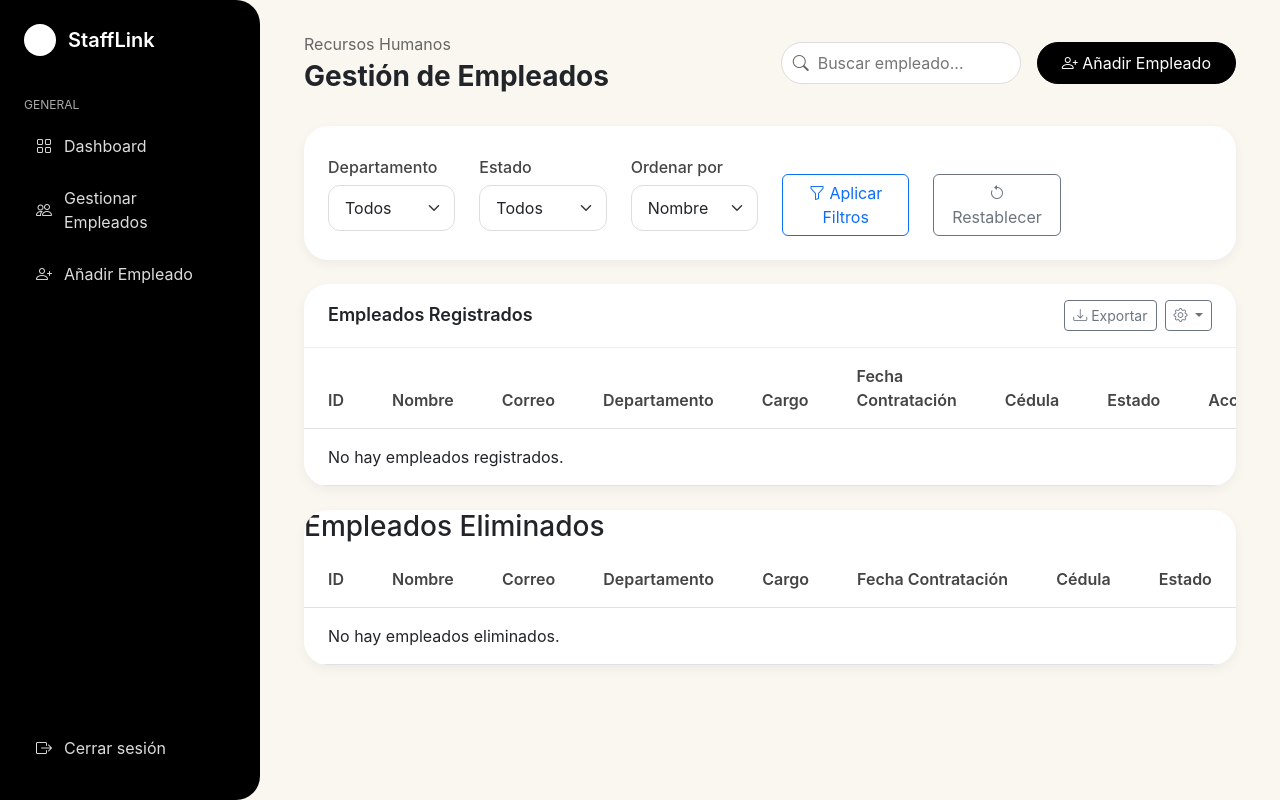
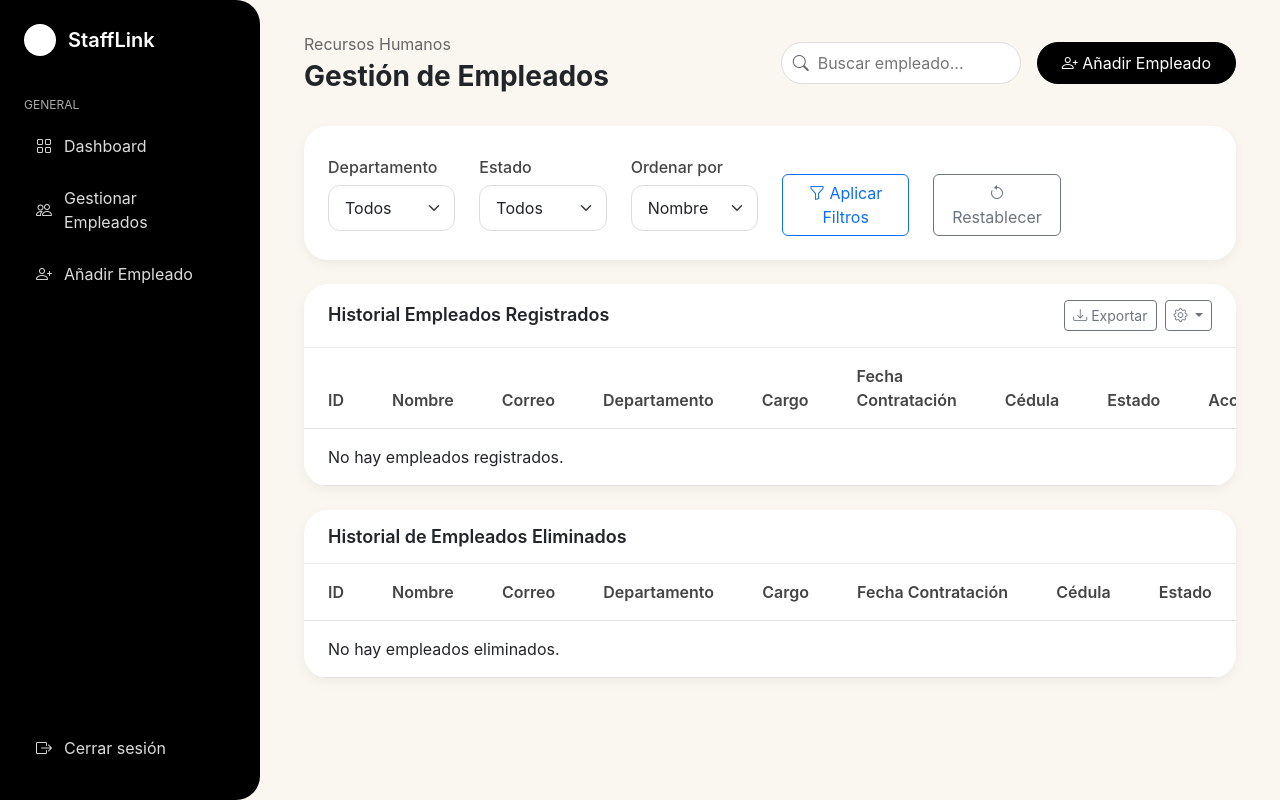
Before and after one commit to AngelBroce/Proyecto-de-software-VI, a PHP site: page /Gestion.php in a window 1280 px wide. Run offline with PHP 8.4, Linux system fonts and the light colour scheme; data that the repository does not hold is empty.

Commit message:
se cambio el titulo de las tablas

```diff
--- a/mi-proyecto-web/Gestion.php
+++ b/mi-proyecto-web/Gestion.php
@@ -85,7 +85,7 @@
                 <!-- Employees Table -->
                 <div class="table-card">
                     <div class="table-header">
-                        <h3>Empleados Registrados</h3>
+                        <h3>Historial Empleados Registrados</h3>
                         <div class="table-actions">
                             <button class="btn btn-sm btn-outline-secondary">
                                 <i class="bi bi-download"></i> Exportar
@@ -173,7 +173,9 @@
 
                 <!-- Deleted Employees Table -->
                 <div class="table-card">
-                    <h3>Empleados Eliminados</h3>
+                    <div class="table-header">
+                        <h3>Historial de Empleados Eliminados</h3>
+                    </div>
                     <div class="table-responsive">
                         <table class="table table-hover">
                             <thead>
```
